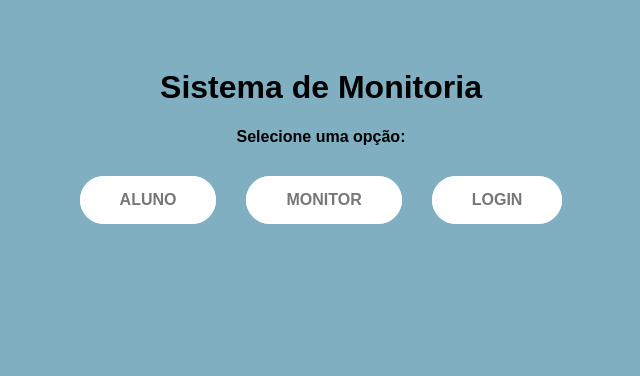
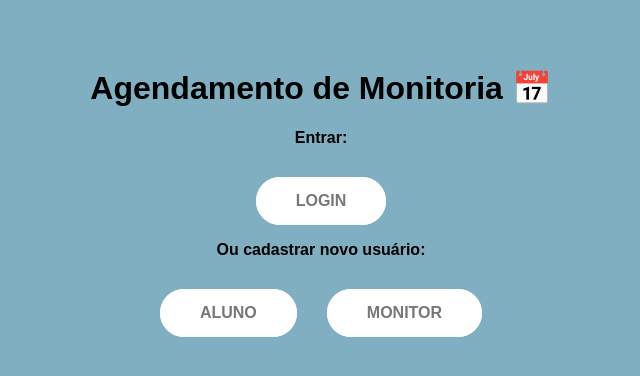
Before and after one commit to MiguelAbichequer/Eng-Software, a Django app: page / in a window 1280 px wide. Shown: the top 376 px of the page, without its empty margins (319-959 px from the left). Run offline with Django 5.2, Linux system fonts and the light colour scheme.

Commit message:
Reorganização espacial dos botões

```diff
--- a/inicio/templates/inicio/home.html
+++ b/inicio/templates/inicio/home.html
@@ -12,14 +12,18 @@
 
 <body>
 
-    <h1>Sistema de Monitoria</h1>
+    <h1>Agendamento de Monitoria &#128197</h1>
 
-    <p>Selecione uma opção:</p>
+    <p>Entrar:</p>
 
     <div class="text-box">
+        <a class="btn btn-white" href="/login/">Login</a>
+    </div>
+
+    <p>Ou cadastrar novo usuário:</p>
+    <div class ="text-box">
         <a class="btn btn-white" href="/alunos/cadastro/">Aluno</a>
         <a class="btn btn-white" href="/monitor/cadastro/">Monitor</a>
-        <a class="btn btn-white" href="/login/">Login</a>
     </div>
 
 </body>
```
